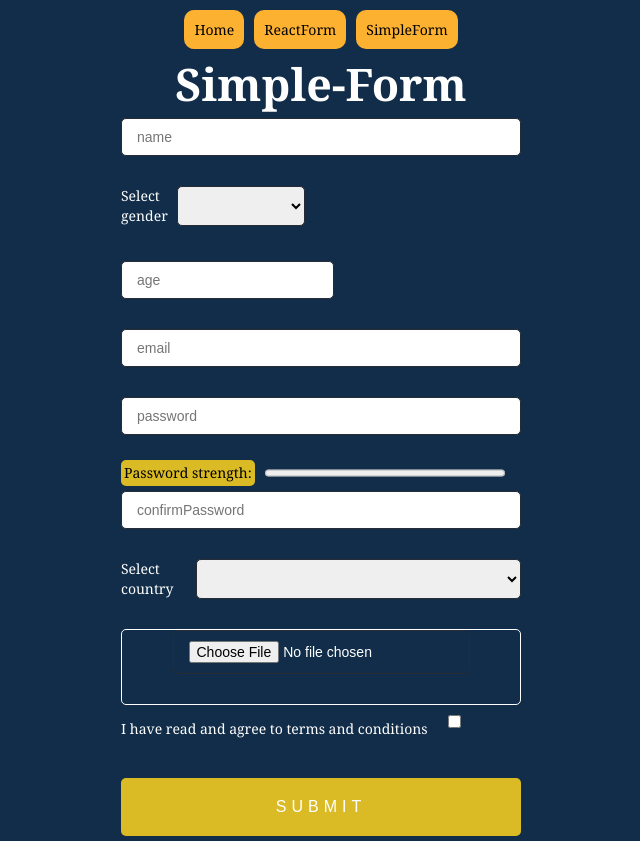
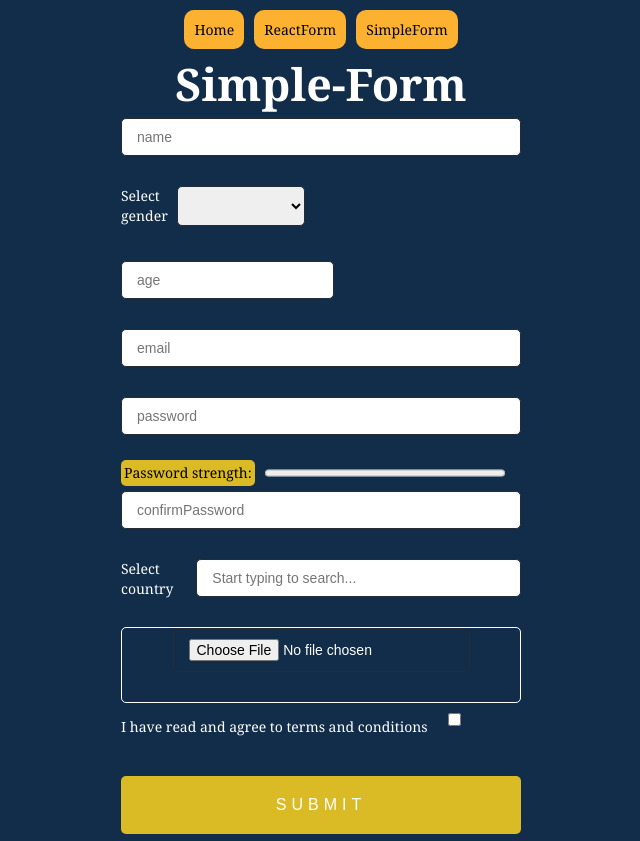
Before and after one commit to spacepocket1985/React2025Q1, a React (Vite) app: page /simple-form in a window 1280 px wide. Shown: the whole page, without its empty margins (319-959 px from the left). Built offline with nearby package versions, Linux system fonts and the light colour scheme.

Commit message:
refactor: add autoComplite to simpleForm

```diff
--- a/src/pages/SimpleFrom.tsx
+++ b/src/pages/SimpleFrom.tsx
@@ -28,7 +28,7 @@ export const SimpleFrom: React.FC = () => {
   const pictureRef = useRef<HTMLInputElement>(null);
   const tcRef = useRef<HTMLInputElement>(null);
   const genderRef = useRef<HTMLSelectElement>(null);
-  const countriesRef = useRef<HTMLSelectElement>(null);
+  const countriesRef = useRef<HTMLInputElement>(null);
 
   const gender = useAppSelector((state) => state.selectData.gender);
   const countries = useAppSelector((state) => state.selectData.countries);
@@ -138,13 +138,20 @@ export const SimpleFrom: React.FC = () => {
         <label htmlFor="country">
           <div className={styles.selectWrapper}>
             <span>{`Select country`}</span>
-            <select name="country" ref={countriesRef}>
+            <input
+              list="country-list"
+              name="country"
+              ref={countriesRef}
+              placeholder="Start typing to search..."
+              autoComplete="off"
+            />
+            <datalist id="country-list">
               {countries.map((option) => (
                 <option key={option} value={option}>
                   {option}
                 </option>
               ))}
-            </select>
+            </datalist>
           </div>
           <div className={styles.invalidFeedback}>{formErrors.country}</div>
         </label>
```
